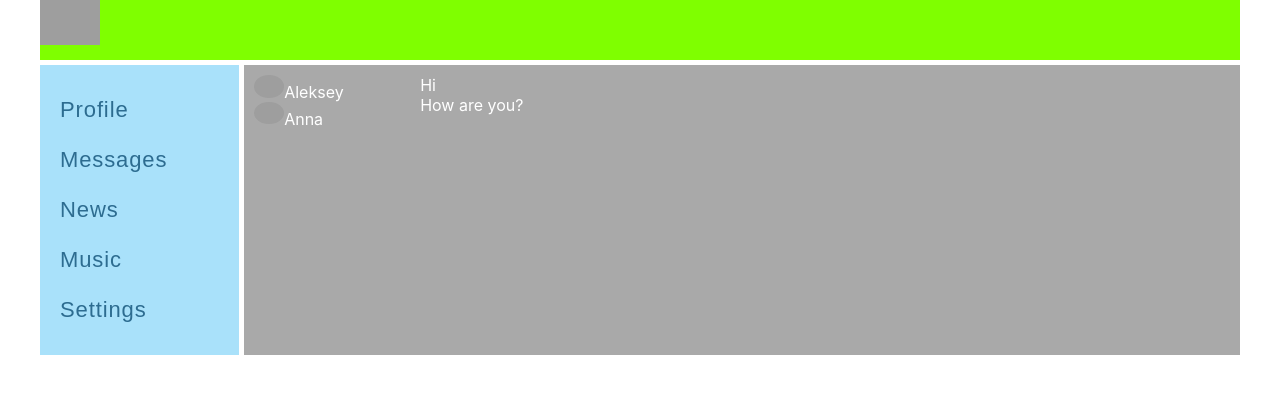
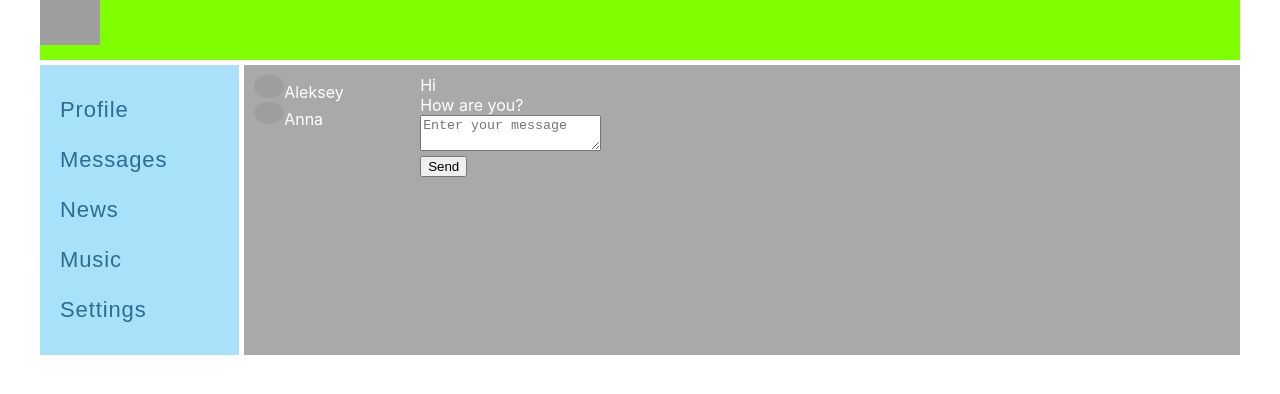
Before and after one commit to shobanov/my-app, a React (Create React App) app: page /dialogs in a window 1280 px wide. Shown: the top 394 px of the page. Built offline with nearby package versions, Linux system fonts and the light colour scheme; grey boxes are pictures that could not be loaded.

Commit message:
add message textarea

```diff
--- a/src/App.js
+++ b/src/App.js
@@ -14,7 +14,7 @@ const App = (props) => {
         <Header />
         <Navbar />
         <div className='app-wrapper-content'>
-          <Route path='/dialogs' render= { () => <Dialogs state={props.state.dialogsPage} /> } />
+          <Route path='/dialogs' render= { () => <Dialogs store={props.store} /> } />
           <Route path='/profile' render={ () => <Profile profilePage={props.state.profilePage} dispatch={props.dispatch} /> } />
         </div>
       </div>
--- a/src/components/Dialogs/Dialogs.jsx
+++ b/src/components/Dialogs/Dialogs.jsx
@@ -2,10 +2,25 @@ import React from 'react';
 import s from './Dialogs.module.css';
 import DialogItem from './DialogsItem/DialogsItem';
 import Message from './Message/Message';
+import {sendMessageCreater, apdateNewMessageBodyCreater} from '../../redux/state';
+
 
 const Dialogs = (props) => {
-  let dialogsElements = props.state.dialogs.map(d => <DialogItem name={d.name} id={d.id} />);
-  let messagesElements = props.state.messages.map(m => <Message message={m.message} />);
+
+  let state = props.store.getState().dialogsPage;
+
+  let dialogsElements = state.dialogs.map(d => <DialogItem name={d.name} id={d.id} />);
+  let messagesElements = state.messages.map(m => <Message message={m.message} />);
+  let newMessage = state.newMessage;
+
+  let sendClick = () => {
+    props.store.dispatch(sendMessageCreater());
+  };
+
+  let onNewMessageChange = (event) => {
+    let userMessage = event.target.value;
+    props.store.dispatch(apdateNewMessageBodyCreater(userMessage));
+  };
 
   return (
     <div className={s.dialogs}>
@@ -13,7 +28,18 @@ const Dialogs = (props) => {
         {dialogsElements}
       </div>
       <div className={s.messages}>
-        {messagesElements}
+        <div>{messagesElements}</div>
+        <div>
+          <div>
+            <textarea value={newMessage}
+                      onChange={onNewMessageChange}
+                      placeholder='Enter your message'>
+            </textarea>
+          </div>
+          <div>
+            <button onClick={sendClick}>Send</button>
+          </div>
+        </div>
       </div>
     </div>
   );
--- a/src/index.js
+++ b/src/index.js
@@ -6,12 +6,12 @@ import App from './App';
 import store from './redux/state';
 import {BrowserRouter} from 'react-router-dom';
 
-export let rerenderEntireTree = () => { // ф-ция переотресовки дерева при изменении state для его актуальности
+export let rerenderEntireTree = () => {
   ReactDOM.render (
     <BrowserRouter>
-      <App state={store.getState()} dispatch={store.dispatch.bind(store)}/>
+      <App state={store.getState()} dispatch={store.dispatch.bind(store)} store={store} />
     </BrowserRouter>,
-    document.getElementById('root')); // точка входа приложения (обращение к index.html)
+    document.getElementById('root'));
 }
 
 rerenderEntireTree(store.getState());
--- a/src/redux/state.js
+++ b/src/redux/state.js
@@ -1,5 +1,9 @@
+const ADD_POST = 'ADD-POST';
+const APDATE_NEW_POST_TEXT = 'APDATE-NEW-POST-TEXT';
+const APDATE_NEW_MESSAGE_BODY = 'APDATE-NEW-MESSAGE-BODY';
+
 let store = {
-  _state: {  // является приватным свойством
+  _state: {
     profilePage: {
       posts: [
         {id: 1, message: 'Hi, how are you?', likesCount: 12},
@@ -16,14 +20,15 @@ let store = {
       messages: [
         { id: 1, message: 'Hi' },
         { id: 2, message: 'How are you?' }
-      ]
+      ],
+      newMessage: ''
     }
   },
 
   _getRerender () {
   },
 
-  getState() {  // гетер, задача кот. возвр. _state(т.к. к нему нельзя обращ. на прямую)
+  getState() {
     return this._state;
   },
 
@@ -42,16 +47,25 @@ let store = {
       this._state.profilePage.newPostText = '';
       this._state._getRerender(this._state);
     } else if (action.type === 'APDATE-NEW-POST-TEXT') {
-        this._state.profilePage.newPostText = action.text; // каждому action нужны св-ва что бы выполнить операцию.
+        this._state.profilePage.newPostText = action.input;
         this._state._getRerender (this._state);
-      }
+    } else if (action.type === 'APDATE-NEW-MESSAGE-BODY') {
+        this._state.dialogsPage.newMessage = action.input;
+        this._state._getRerender (this._state);
+    } else if (action.type === 'SEND-MESSAGE') {
+        let userMessage = this._state.dialogsPage.newMessage;
+        this._state.dialogsPage.newMessage = '';
+        this._state.dialogsPage.messages.push({id: 6, message: userMessage});
+        this._state._getRerender (this._state);
+    }
   }
 }
 
 export const myPostActionCreater = () => ({ type: 'ADD-POST' })
+export const apdateNewPostTextActionCreater = (textFromUserPost) => ({ type: 'APDATE-NEW-POST-TEXT', input: textFromUserPost })
 
-export const apdateNewPostTextActionCreater = (textFromUserPost) =>
-  ({ type: 'APDATE-NEW-POST-TEXT', text: textFromUserPost })
+export const sendMessageCreater = () => ({ type: 'SEND-MESSAGE' })
+export const apdateNewMessageBodyCreater = (userMessage) => ({ type: 'APDATE-NEW-MESSAGE-BODY', input: userMessage })
 
 /*
 subscribe может вызвать тот кто её импортирует и передать внутрь другую функцию.
```
